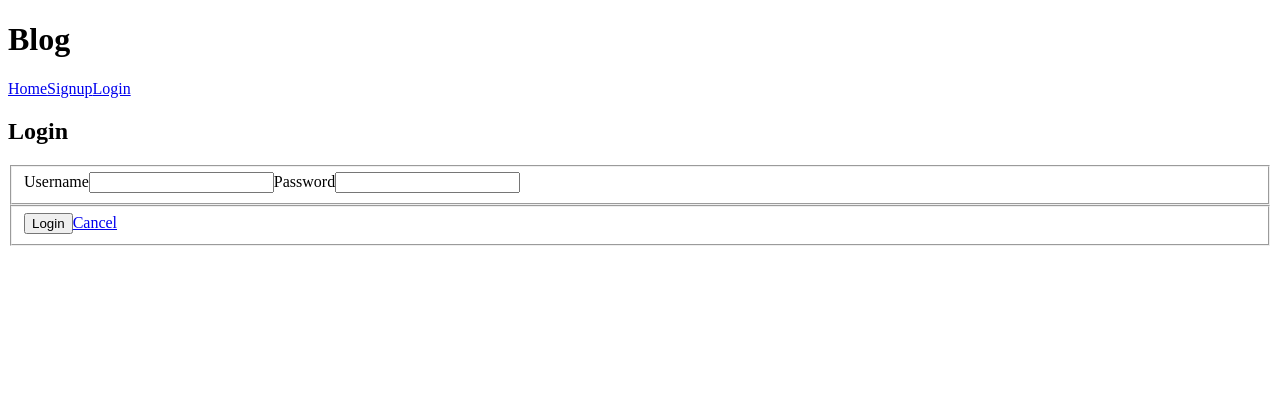
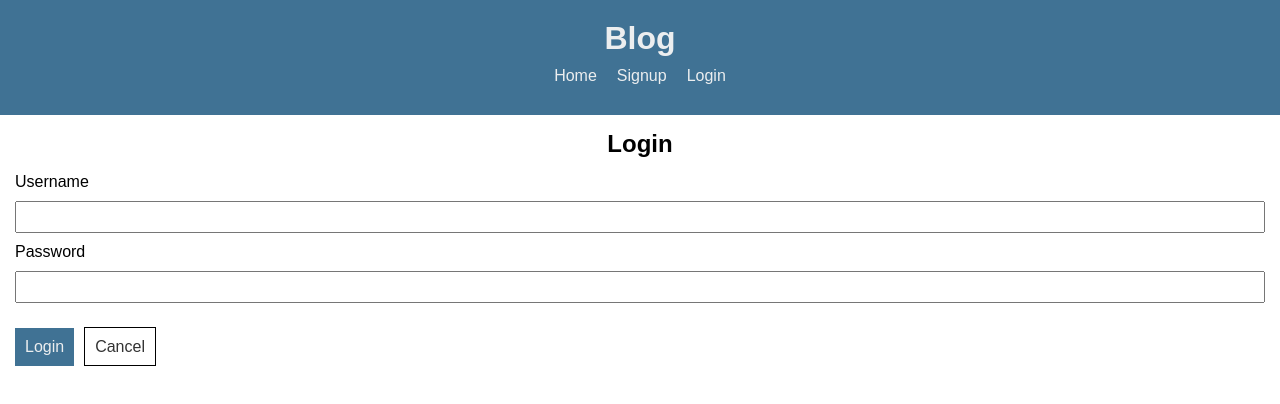
Before and after one commit to johnngo10/blog, a React (Create React App) app in the folder client/: page /user/login in a window 1280 px wide. Shown: the top 404 px of the page. Built offline with nearby package versions, Linux system fonts and the light colour scheme.

Commit message:
added css styling and post error reducers

```diff
--- a/client/public/index.html
+++ b/client/public/index.html
@@ -10,6 +10,12 @@
       content="Web site created using create-react-app"
     />
     <link rel="apple-touch-icon" href="%PUBLIC_URL%/logo192.png" />
+    <link
+      rel="stylesheet"
+      href="https://use.fontawesome.com/releases/v5.15.4/css/all.css"
+      integrity="sha384-DyZ88mC6Up2uqS4h/KRgHuoeGwBcD4Ng9SiP4dIRy0EXTlnuz47vAwmeGwVChigm"
+      crossorigin="anonymous"
+    />
     <title>Blog</title>
   </head>
   <body>
--- a/client/src/App.css
+++ b/client/src/App.css
@@ -1,38 +1,180 @@
-.App {
+/* RESET */
+* {
+  padding: 0;
+  margin: 0;
+  font-family: Arial, Helvetica, sans-serif;
+  box-sizing: border-box;
+}
+
+/* HEADER */
+header {
+  text-align: center;
+  padding: 20px;
+  background-color: #407294;
+  color: #f4f4f4f4;
+}
+
+nav {
+  padding: 10px;
+  display: flex;
+  justify-content: center;
+}
+
+.nav-links {
+  text-decoration: none;
+  margin: 0 10px 0 10px;
+  color: #f4f4f4f4;
+}
+
+.logout-btn {
+  background-color: #407294;
+  color: #f4f4f4f4;
+  border: none;
+  font-size: 16px;
+  margin: 0 10px 0 10px;
+}
+
+.fa-user {
+  margin-right: 4px;
+}
+
+/* MAIN */
+.card-container {
+  border: 1px solid black;
+  margin: 20px;
   text-align: center;
 }
 
-.App-logo {
-  height: 40vmin;
-  pointer-events: none;
+.card-link {
+  text-decoration: none;
+  color: #333333;
 }
 
-@media (prefers-reduced-motion: no-preference) {
-  .App-logo {
-    animation: App-logo-spin infinite 20s linear;
-  }
+.card-title {
+  font-size: 20px;
+  font-weight: bold;
+  margin: 20px;
 }
 
-.App-header {
-  background-color: #282c34;
-  min-height: 100vh;
-  display: flex;
-  flex-direction: column;
-  align-items: center;
-  justify-content: center;
-  font-size: calc(10px + 2vmin);
-  color: white;
+.card-author {
+  font-style: italic;
+  margin: 20px;
 }
 
-.App-link {
-  color: #61dafb;
+.card-date {
+  font-size: 14px;
+  margin: 20px;
 }
 
-@keyframes App-logo-spin {
-  from {
-    transform: rotate(0deg);
-  }
-  to {
-    transform: rotate(360deg);
-  }
+/* SESSION FORMS */
+.session-form {
+  margin: 15px;
 }
+
+.session-form h2 {
+  text-align: center;
+}
+
+.session-form fieldset {
+  border: none;
+  margin-top: 15px;
+}
+
+.session-form-input {
+  width: 100%;
+  font-size: 16px;
+  padding: 5px;
+  margin: 10px 0;
+}
+
+.form-textarea {
+  resize: none;
+  width: 100%;
+  height: 100px;
+  font-size: 16px;
+  padding: 10px;
+  margin: 10px 0;
+}
+
+.session-form-submit {
+  background-color: #407294;
+  color: #f4f4f4f4;
+  padding: 10px;
+  border: none;
+  font-size: 16px;
+  cursor: pointer;
+}
+
+.cancel-btn {
+  border: 1px solid black;
+  padding: 10px;
+  color: #333333;
+  text-decoration: none;
+  margin-left: 10px;
+}
+
+/* POST */
+.post-container {
+  margin: 10px;
+}
+
+.post-container h2 {
+  margin-bottom: 10px;
+}
+
+.post-author-date {
+  font-style: italic;
+  margin-bottom: 10px;
+}
+
+.post-content {
+  margin: 20px 0;
+}
+
+.post-container h3 {
+  margin-bottom: 10px;
+}
+
+.comment-form {
+  display: flex;
+  align-items: center;
+}
+
+.comment-textarea {
+  resize: none;
+  width: 70%;
+  padding: 10px;
+  font-size: 16px;
+  height: 40px;
+}
+
+.comment-submit {
+  background-color: #407294;
+  color: #f4f4f4f4;
+  border: none;
+  padding: 11px;
+  margin-left: 5px;
+  font-size: 16px;
+}
+
+.no-comments {
+  margin: 20px 0;
+  text-align: center;
+  color: grey;
+}
+
+.comment {
+  margin: 20px 0;
+  border: 1px solid grey;
+  padding: 5px;
+}
+
+.comment-date {
+  margin-left: 5px;
+}
+
+.comment-author-date {
+  display: flex;
+  justify-content: space-between;
+  margin-bottom: 5px;
+}
--- a/client/src/actions/post_actions.js
+++ b/client/src/actions/post_actions.js
@@ -10,6 +10,7 @@ export const RECEIVE_POSTS = "RECEIVE_POSTS";
 export const RECEIVE_USER_POSTS = "RECEIVE_USER_POSTS";
 export const RECEIVE_NEW_POST = "RECEIVE_NEW_POST";
 export const RECEIVE_POST = "RECEIVE_POST";
+export const RECEIVE_NEW_POST_ERRORS = "RECEIVE_NEW_POST_ERRORS";
 export const RECEIVE_NEW_COMMENT = "RECEIVE_NEW_COMMENT";
 
 export const receivePosts = (data) => ({
@@ -30,6 +31,11 @@ export const receiveNewPost = (data) => ({
 export const receivePost = (data) => ({
   type: RECEIVE_POST,
   payload: data,
+});
+
+export const receiveNewPostErrors = (error) => ({
+  type: RECEIVE_NEW_POST_ERRORS,
+  payload: error,
 });
 
 export const receiveNewComment = (comment) => ({
@@ -64,6 +70,7 @@ export const composePost = (post) => async (dispatch) => {
     dispatch(receiveNewPost(data));
   } catch (error) {
     console.log(error.message);
+    dispatch(receiveNewPostErrors(error.response.data));
   }
 };
 
--- a/client/src/components/Auth/UserLogin.js
+++ b/client/src/components/Auth/UserLogin.js
@@ -55,7 +55,7 @@ const UserLogin = () => {
   };
 
   return (
-    <form onSubmit={handleSubmit}>
+    <form onSubmit={handleSubmit} className="session-form">
       <h2>Login</h2>
       <fieldset>
         <label htmlFor="username">
@@ -66,6 +66,7 @@ const UserLogin = () => {
             value={username}
             onChange={(e) => handleChange(e)}
             required
+            className="session-form-input"
           ></input>
         </label>
         <label htmlFor="password">
@@ -76,12 +77,19 @@ const UserLogin = () => {
             value={password}
             onChange={(e) => handleChange(e)}
             required
+            className="session-form-input"
           ></input>
         </label>
       </fieldset>
       <fieldset>
-        <input type="submit" value="Login"></input>
-        <Link to={"/"}>Cancel</Link>
+        <input
+          type="submit"
+          value="Login"
+          className="session-form-submit"
+        ></input>
+        <Link to={"/"} className="cancel-btn">
+          Cancel
+        </Link>
       </fieldset>
       {renderErrors()}
     </form>
--- a/client/src/components/Auth/UserSignup.js
+++ b/client/src/components/Auth/UserSignup.js
@@ -53,7 +53,7 @@ const UserSignup = () => {
   };
 
   return (
-    <form onSubmit={handleSubmit}>
+    <form onSubmit={handleSubmit} className="session-form">
       <h2>Sign Up</h2>
       <fieldset>
         <label htmlFor="username">
@@ -64,6 +64,7 @@ const UserSignup = () => {
             value={username}
             onChange={(e) => handleChange(e)}
             required
+            className="session-form-input"
           ></input>
         </label>
         <label htmlFor="password">
@@ -74,6 +75,7 @@ const UserSignup = () => {
             value={password}
             onChange={(e) => handleChange(e)}
             required
+            className="session-form-input"
           ></input>
         </label>
         <label htmlFor="confirmPassword">
@@ -84,12 +86,19 @@ const UserSignup = () => {
             value={confirmPassword}
             onChange={(e) => handleChange(e)}
             required
+            className="session-form-input"
           ></input>
         </label>
       </fieldset>
-      <fieldset>
-        <input type="submit" value="Sign Up"></input>
-        <Link to={"/"}>Cancel</Link>
+      <fieldset className="session-form-btns">
+        <input
+          type="submit"
+          value="Sign Up"
+          className="session-form-submit"
+        ></input>
+        <Link to={"/"} className="cancel-btn">
+          Cancel
+        </Link>
       </fieldset>
       {renderErrors()}
     </form>
--- a/client/src/components/Header.js
+++ b/client/src/components/Header.js
@@ -20,18 +20,33 @@ const Header = () => {
     if (isAuthenticated) {
       return (
         <nav>
-          <NavLink to={"/"}>Home</NavLink>
-          <NavLink to={"/post/create"}>Create Post</NavLink>
-          <button onClick={logoutUser}>Logout</button>
-          <div>{user.username}</div>
+          <NavLink to={"/"} className="nav-links">
+            Home
+          </NavLink>
+          <NavLink to={"/post/create"} className="nav-links">
+            Create Post
+          </NavLink>
+          <button onClick={logoutUser} className="logout-btn">
+            Logout
+          </button>
+          <div className="nav-links">
+            <i className="fas fa-user"></i>
+            {user.username}
+          </div>
         </nav>
       );
     } else {
       return (
         <nav>
-          <NavLink to={"/"}>Home</NavLink>
-          <NavLink to={"/user/signup"}>Signup</NavLink>
-          <NavLink to={"/user/login"}>Login</NavLink>
+          <NavLink to={"/"} className="nav-links">
+            Home
+          </NavLink>
+          <NavLink to={"/user/signup"} className="nav-links">
+            Signup
+          </NavLink>
+          <NavLink to={"/user/login"} className="nav-links">
+            Login
+          </NavLink>
         </nav>
       );
     }
--- a/client/src/components/Post/PostForm.js
+++ b/client/src/components/Post/PostForm.js
@@ -16,8 +16,16 @@ const PostForm = () => {
   const { composePost } = bindActionCreators(postActions, dispatch);
 
   const state = useSelector((state) => state);
+  const errors = state.errors.posts;
+  const { newPosts } = state.posts;
 
   const history = useHistory();
+
+  // useEffect(() => {
+  //   if (newPosts !== undefined) {
+  //     history.push("/");
+  //   }
+  // });
 
   const handleChange = (e) => {
     setFormData({ ...formData, [e.target.name]: e.target.value });
@@ -31,8 +39,19 @@ const PostForm = () => {
     history.push("/");
   };
 
+  const renderErrors = () => {
+    return (
+      <ul>
+        {Object.keys(errors).map((error, i) => (
+          <li key={i}>{errors[error]}</li>
+        ))}
+      </ul>
+    );
+  };
+
   return (
-    <form onSubmit={handleSubmit}>
+    <form onSubmit={handleSubmit} className="session-form">
+      <h2>Create a post</h2>
       <fieldset>
         <label htmlFor="title">
           Title
@@ -42,6 +61,7 @@ const PostForm = () => {
             value={title}
             onChange={(e) => handleChange(e)}
             required
+            className="session-form-input"
           ></input>
         </label>
         <label htmlFor="content">
@@ -52,13 +72,21 @@ const PostForm = () => {
             value={content}
             onChange={(e) => handleChange(e)}
             required
+            className="form-textarea"
           ></textarea>
         </label>
       </fieldset>
       <fieldset>
-        <input type="submit" value="Publish"></input>
-        <Link to={"/"}>Cancel</Link>
+        <input
+          type="submit"
+          value="Publish"
+          className="session-form-submit"
+        ></input>
+        <Link to={"/"} className="cancel-btn">
+          Cancel
+        </Link>
       </fieldset>
+      {renderErrors()}
     </form>
   );
 };
--- a/client/src/reducers/errors_reducer.js
+++ b/client/src/reducers/errors_reducer.js
@@ -1,7 +1,9 @@
 import { combineReducers } from "redux";
 
 import SessionErrorsReducer from "./session_errors_reducer";
+import PostErrorsReducer from "./post_errors_reducer";
 
 export default combineReducers({
   session: SessionErrorsReducer,
+  posts: PostErrorsReducer,
 });
--- /dev/null
+++ b/client/src/reducers/post_errors_reducer.js
@@ -0,0 +1,15 @@
+import { RECEIVE_NEW_POST_ERRORS } from "../actions/post_actions";
+
+const _nullErrors = [];
+
+const PostErrorsReducer = (state = _nullErrors, action) => {
+  Object.freeze(state);
+  switch (action.type) {
+    case RECEIVE_NEW_POST_ERRORS:
+      return action.payload;
+    default:
+      return state;
+  }
+};
+
+export default PostErrorsReducer;
```
Also changed, not shown: client/src/components/Main.js (+11 -8 lines), client/src/components/Post/Post.js (+27 -18 lines).
